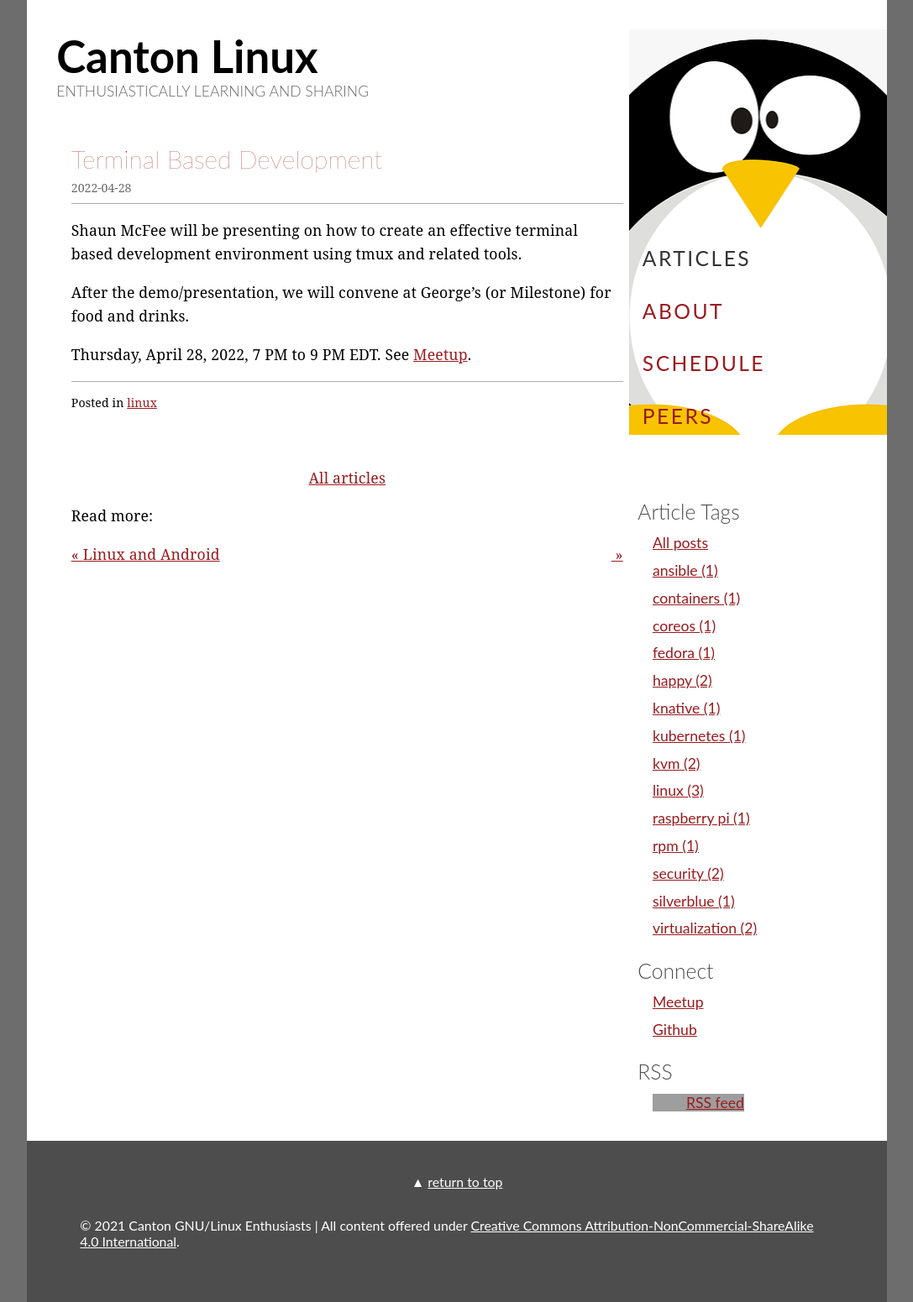
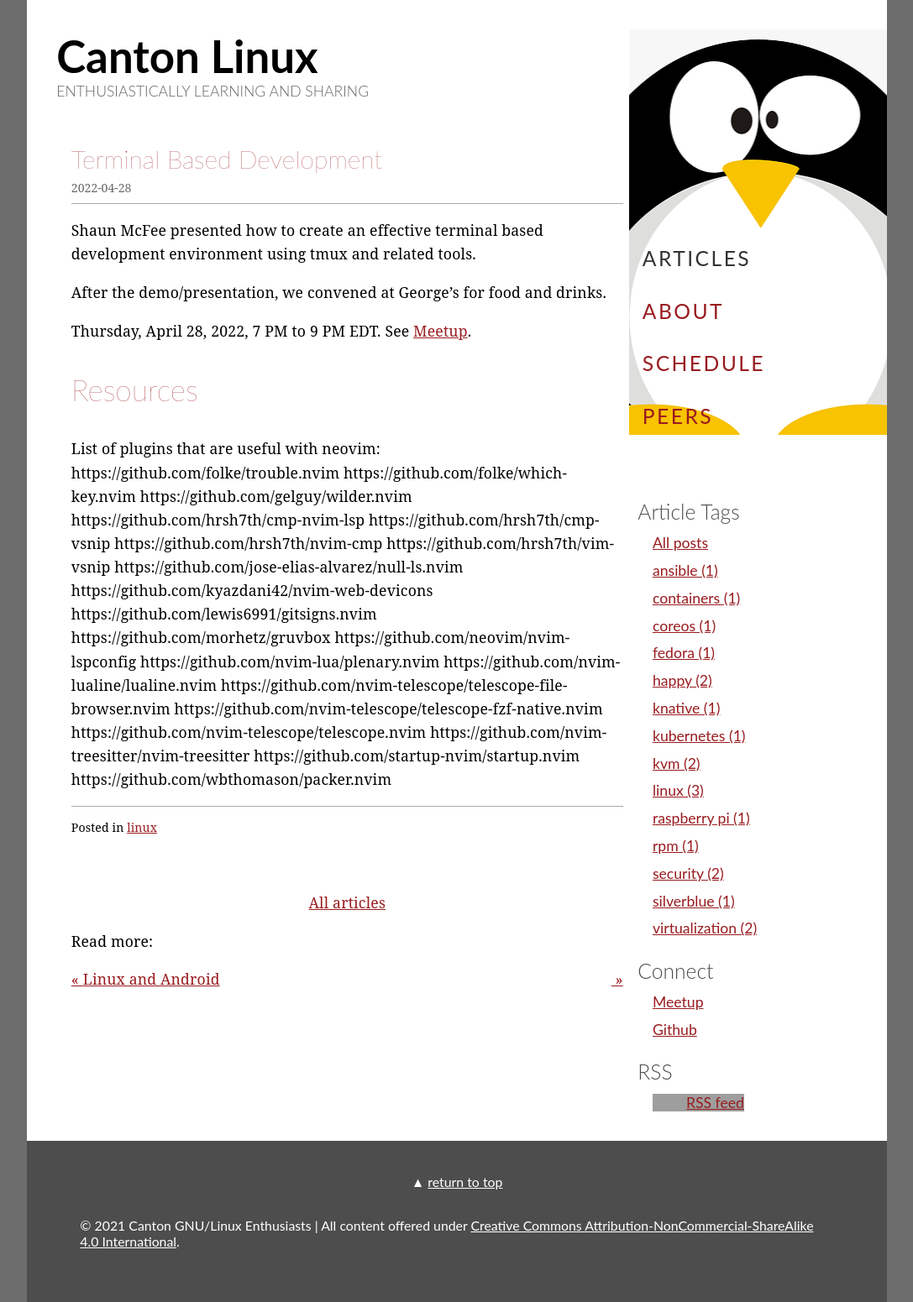
Before and after one commit to CantonLinux/cantonlinux.org, a Jekyll site: the page built from _posts/2022-04-28-terminal-based-development.md, in a window 1280 px wide. Shown: the whole page at 84% size, without its empty margins (96-1183 px from the left). Built offline with Jekyll 4.4.1, drawn with Linux system fonts in a browser that asks for light colours; grey boxes are pictures that could not be loaded.

Commit message:
Update 2022-04-28-terminal-based-development.md

```diff
--- a/_posts/2022-04-28-terminal-based-development.md
+++ b/_posts/2022-04-28-terminal-based-development.md
@@ -4,12 +4,37 @@
 date: 2022-04-28
 tags: [linux]
 fpage: a
+peer: mcfe70
 ---
 
-Shaun McFee will be presenting on how to create an effective terminal based
+Shaun McFee presented how to create an effective terminal based
 development environment using tmux and related tools.
 
-After the demo/presentation, we will convene at George's (or Milestone) for
+After the demo/presentation, we convened at George's for
 food and drinks.
 
 Thursday, April 28, 2022, 7 PM to 9 PM EDT. See [Meetup]({{site.meetupurl}}).
+
+# Resources
+
+List of plugins that are useful with neovim:
+https://github.com/folke/trouble.nvim
+https://github.com/folke/which-key.nvim
+https://github.com/gelguy/wilder.nvim
+https://github.com/hrsh7th/cmp-nvim-lsp
+https://github.com/hrsh7th/cmp-vsnip
+https://github.com/hrsh7th/nvim-cmp
+https://github.com/hrsh7th/vim-vsnip
+https://github.com/jose-elias-alvarez/null-ls.nvim
+https://github.com/kyazdani42/nvim-web-devicons
+https://github.com/lewis6991/gitsigns.nvim
+https://github.com/morhetz/gruvbox
+https://github.com/neovim/nvim-lspconfig
+https://github.com/nvim-lua/plenary.nvim
+https://github.com/nvim-lualine/lualine.nvim
+https://github.com/nvim-telescope/telescope-file-browser.nvim
+https://github.com/nvim-telescope/telescope-fzf-native.nvim
+https://github.com/nvim-telescope/telescope.nvim
+https://github.com/nvim-treesitter/nvim-treesitter
+https://github.com/startup-nvim/startup.nvim
+https://github.com/wbthomason/packer.nvim
```
